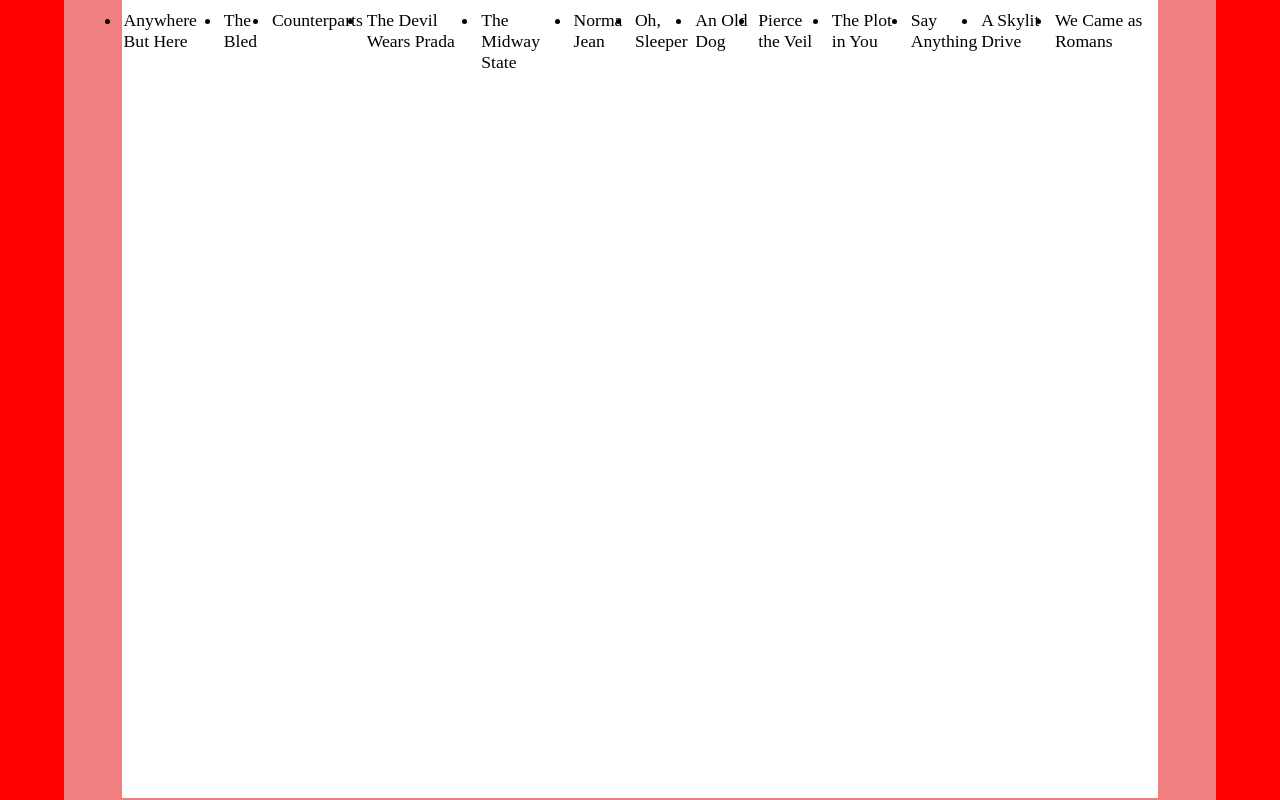
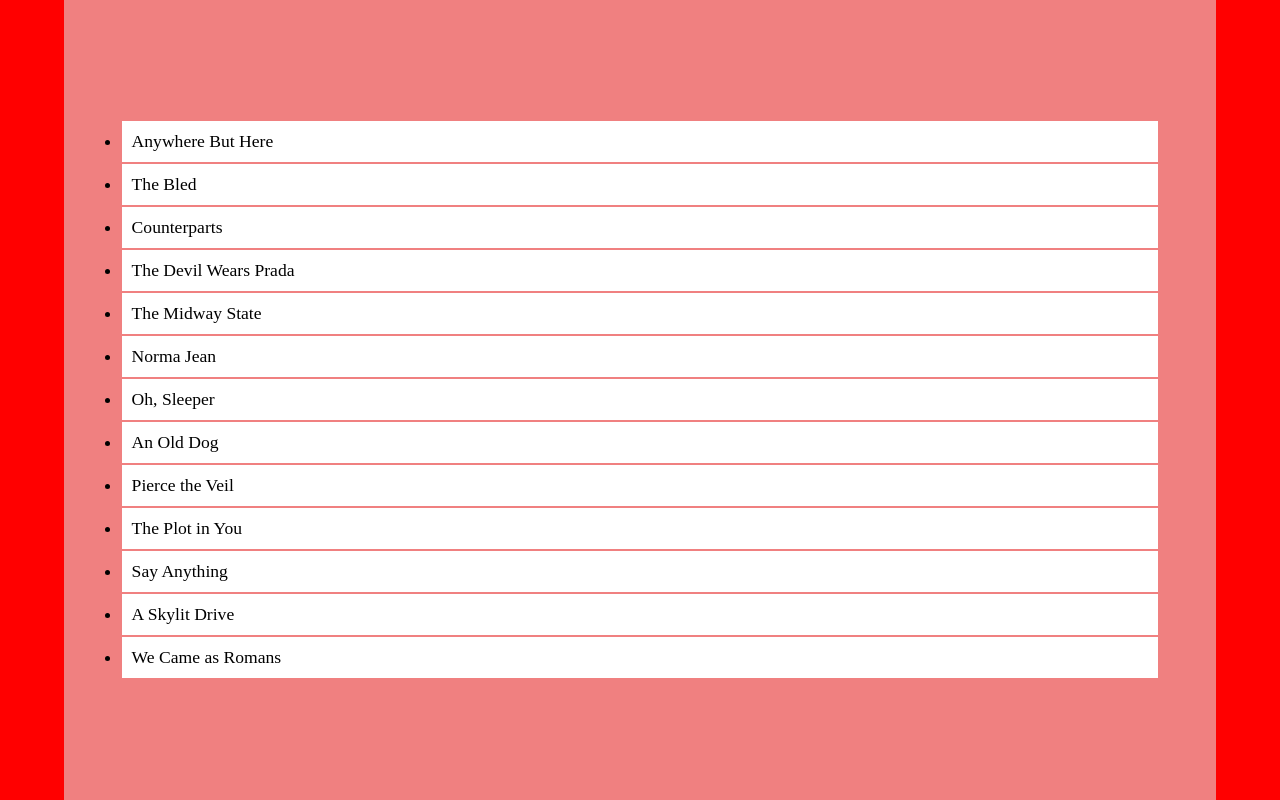
Before and after one commit to acciojob/sorting-articles-MoonLightCodes, a website: page main.html in a window 1280 px wide. Drawn offline with Linux system fonts and the light colour scheme.

Commit message:
created a submission

```diff
--- a/styles.css
+++ b/styles.css
@@ -26,15 +26,16 @@
 #band {
   background-color: transparent; /* Corrected spelling mistake */
   width: 90%;
-  height: 100%;
-  display: flex; /* Added display property */
-  justify-content: space-between;
+  height:auto;
+  display: flex;
+flex-direction:column;
 }
 
 .item {
   background-color: white;
   text-decoration: none; /* Changed block to none (valid property value) */
-  padding: 10px 2px;
+  padding: 10px ;
   font-size: 1.1rem;
-  margin-bottom: 2px;
+
+	margin-bottom:2px;
 }
```
